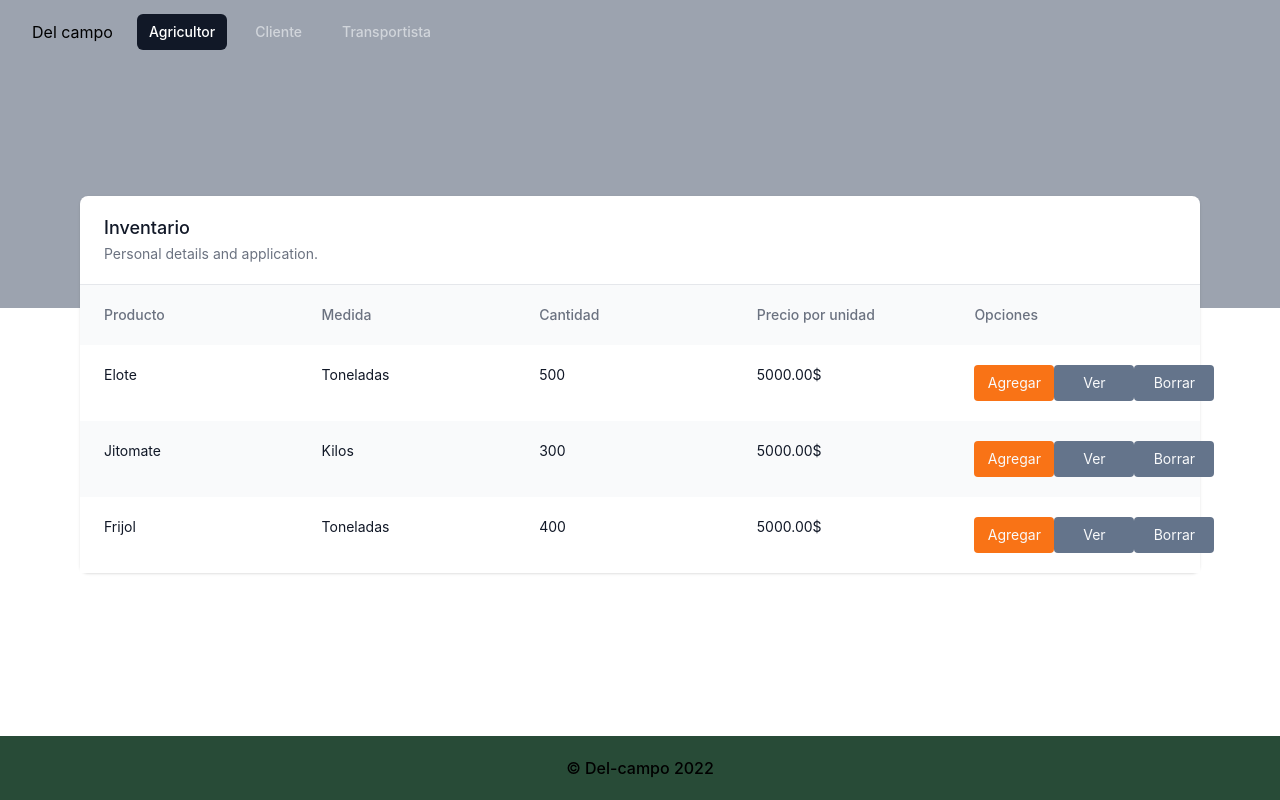
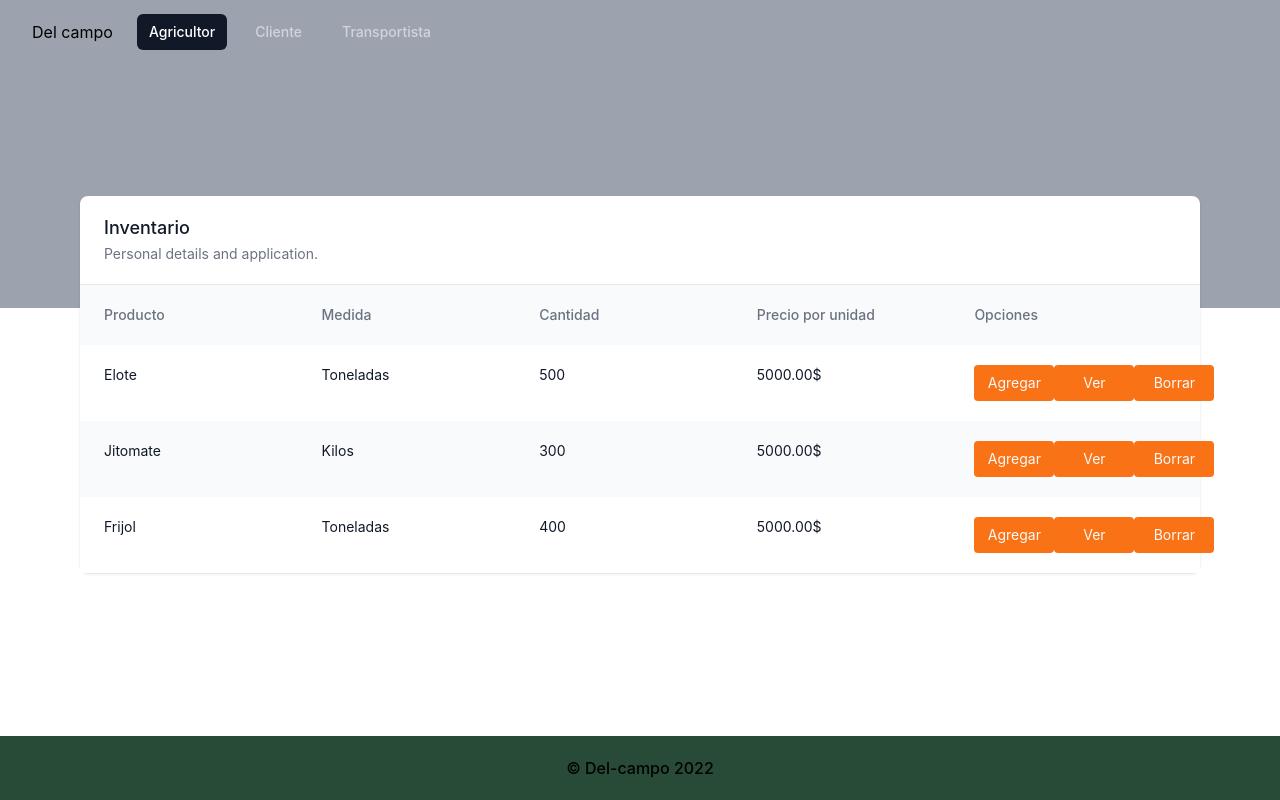
Before and after one commit to ArturoCarrilloSolorzano/del-campo, a Next.js app: page /agricultor/inventario in a window 1280 px wide. Built offline with nearby package versions, Linux system fonts and the light colour scheme.

Commit message:
Update index.jsx

```diff
--- a/components/agricultor/inventario/index.jsx
+++ b/components/agricultor/inventario/index.jsx
@@ -71,7 +71,7 @@ export default function Hero() {
                     </div>
                     <div>
                       <button
-                        className="bg-slate-500 p-2 rounded text-gray-50  w-20 hover:bg-slate-600"
+                        className="bg-orange-500 p-2 rounded text-gray-50  w-20 hover:bg-orange-400"
                         onClick={() => setVerOpen(true)}
                       >
                         Ver
@@ -79,7 +79,7 @@ export default function Hero() {
                     </div>
                     <div>
                       <button
-                        className="bg-slate-500 p-2 rounded text-gray-50  w-20 hover:bg-slate-600"
+                        className="bg-orange-500 p-2 rounded text-gray-50  w-20 hover:bg-orange-400"
                         onClick={() => setBorrarOpen(true)}
                       >
                         Borrar
```
